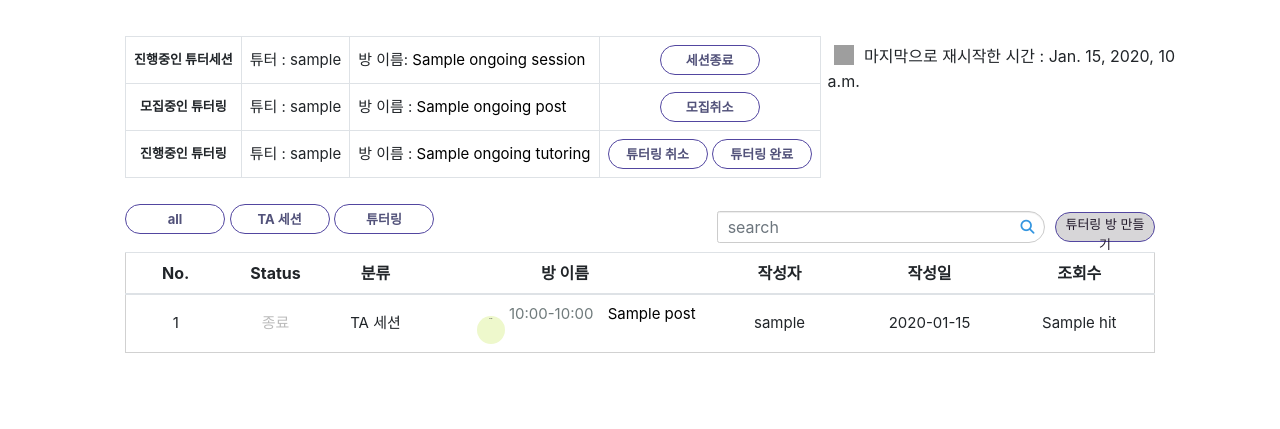
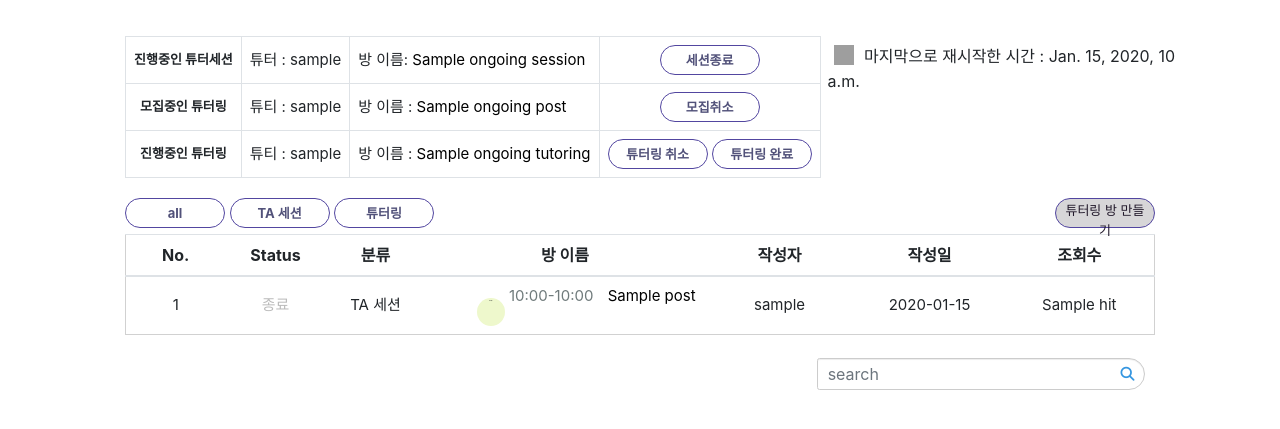
Before and after one commit to dodoyoon/Histutor, a Django app: template tutor/matching/templates/matching/main.html in a window 1280 px wide. Shown: the part 56-485 px from the top of the page. Run offline with Django 3.2, Linux system fonts and the light colour scheme; the template is opened without the code that fills it: most values are stand-ins (such as "Sample title", 1, 10 or a date in 2020); form fields are guessed from the names that the template uses; some libraries are stand-ins or nearby versions; grey boxes are pictures that could not be loaded.

Commit message:
move search bar to bottom

```diff
--- a/tutor/matching/static/matching/style.css
+++ b/tutor/matching/static/matching/style.css
@@ -112,7 +112,7 @@ width:100px;
 
 #makeRoombtn{
   position: relative;
-  top: 18px;
+  top: 4px;
   float: right;
   z-index: 1;
 }
--- a/tutor/matching/templates/matching/main.html
+++ b/tutor/matching/templates/matching/main.html
@@ -323,9 +323,9 @@
 
 
 <div id="mainpage_table_div" class="tableDiv">
-  <a href="{% url 'matching:mainpage' 'all' %}"><button class="mybutton main_tab" value='all'>all</button></a>
-  <a href="{% url 'matching:mainpage' 'session' %}"><button class="mybutton main_tab" value='session'>TA 세션</button></a>
-  <a href="{% url 'matching:mainpage' 'tutoring' %}"><button class="mybutton main_tab" value='tutoring'>튜터링</button></a>
+  <a href="{% url 'matching:mainpage' 'all' %}"><button class="mybutton main_tab" value='all' style="position:relative; bottom:6px">all</button></a>
+  <a href="{% url 'matching:mainpage' 'session' %}"><button class="mybutton main_tab" value='session' style="position:relative; bottom:6px">TA 세션</button></a>
+  <a href="{% url 'matching:mainpage' 'tutoring' %}"><button class="mybutton main_tab" value='tutoring' style="position:relative; bottom:6px">튜터링</button></a>
   <script>
     let pathname = window.location.pathname ;
     const selected = pathname.split('/')[2] ;
@@ -337,17 +337,7 @@
       }
     }
   </script>
-  <div id="search" class="col-md-4 col-md-offset-3">
-        <form action="" class="search-form" method="get">
-            <div class="form-group has-feedback">
-        		<label for="search" class="sr-only">Search</label>
-        		<input id="search_label" type="text" class="form-control" name="search_word" id="search" placeholder="search">
-          		<span id="search_icon" class="fas fa-search form-control-feedback" ></span>
-        	</div>
-        </form>
-    </div>
-
-
+  <br>
     <table id="mainpage_table" class="table">
         <thead>
         <tr>
@@ -439,6 +429,16 @@
       </ul>
     </nav>
     {% endif %}
+
+    <div id="search" class="col-md-4 col-md-offset-3">
+      <form action="" class="search-form" method="get">
+          <div class="form-group has-feedback">
+          <label for="search" class="sr-only">Search</label>
+          <input id="search_label" type="text" class="form-control" name="search_word" id="search" placeholder="search">
+            <span id="search_icon" class="fas fa-search form-control-feedback" ></span>
+        </div>
+      </form>
+  </div>
 </div>
 
 <script>
```
